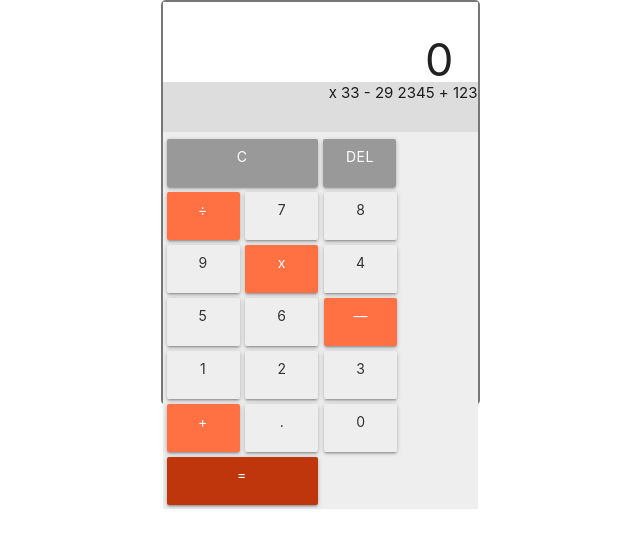
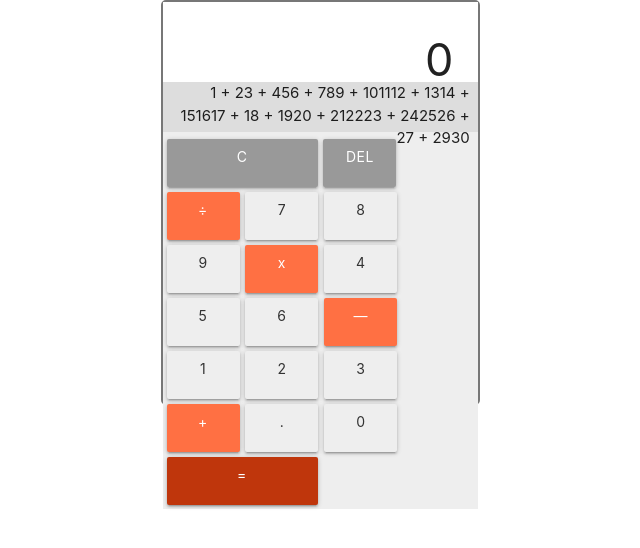
Before and after one commit to anupammajhi/jsCalculator, a plain HTML site: page index.html in a window 1280 px wide. Shown: the whole page, without its empty margins (320-960 px from the left). Drawn offline with nearby package versions, Linux system fonts and the light colour scheme.

Commit message:
Fix Summary Div

```diff
--- a/index.html
+++ b/index.html
@@ -22,7 +22,9 @@
       <div class="opout"></div>
     </div>
     <div class="digitizer-small">
-      <div class="summary">123 + 2345 x 33 - 29</div>
+      <div class="summaryOuter">
+        <div class="summary">1 + 23 + 456 + 789 + 101112 + 1314 + 151617 + 18 + 1920 + 212223 + 242526 + 27 + 2930</div>
+      </div>
     </div>
     <div class="numpad">
       <a class="waves-effect waves-light btn long-btn bStyle btn-misc">C</a>
--- a/style.css
+++ b/style.css
@@ -47,8 +47,16 @@ body{
   background-color: #ddd;
 }
 
+.summaryOuter{
+  overflow: hidden;
+  text-align: right;
+  width: 95%;
+  margin: 0 auto;
+  /*padding-top: 25px;*/
+}
+
 .summary{
-  direction: rtl;
+  float:right;
 }
 
 .numpad{
```
